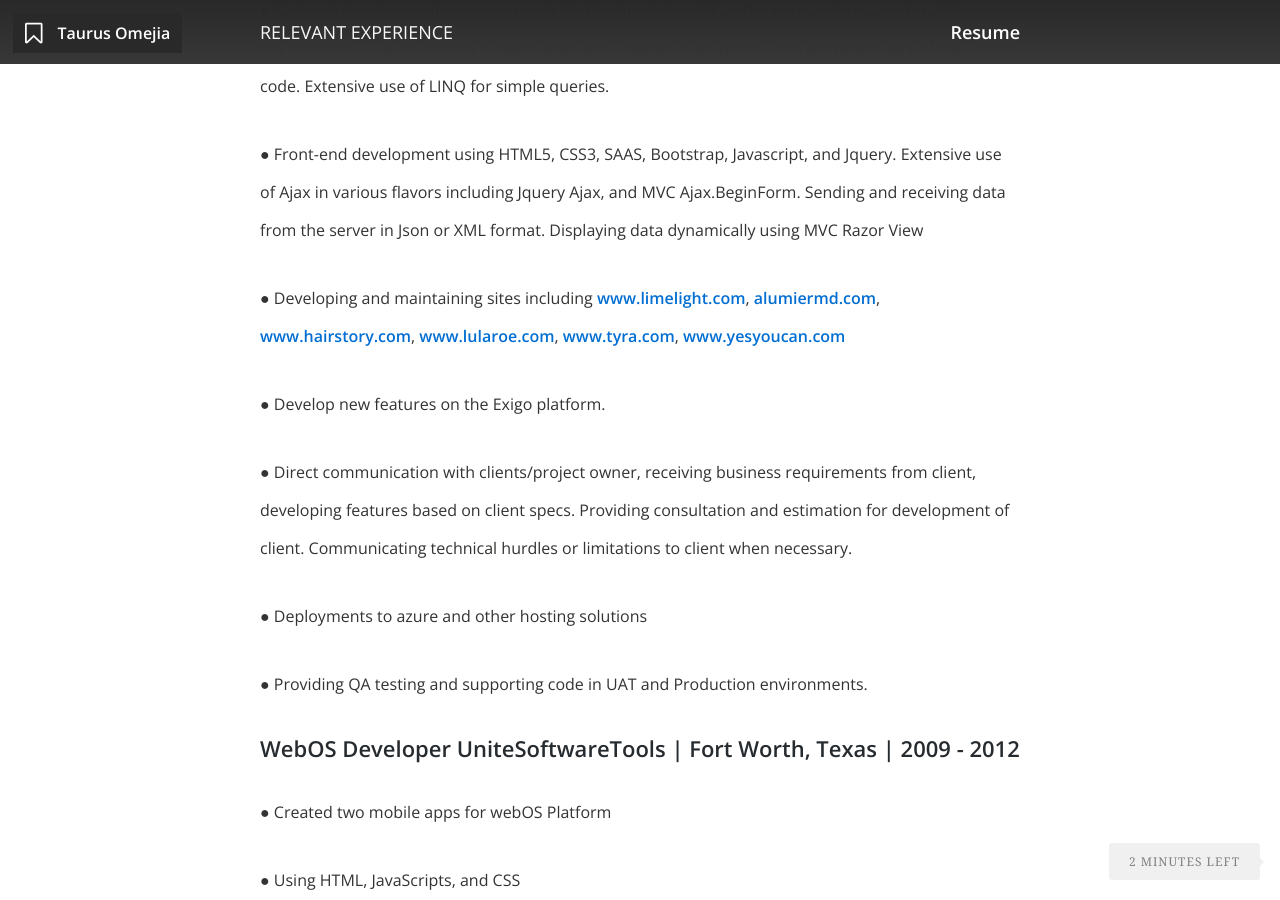
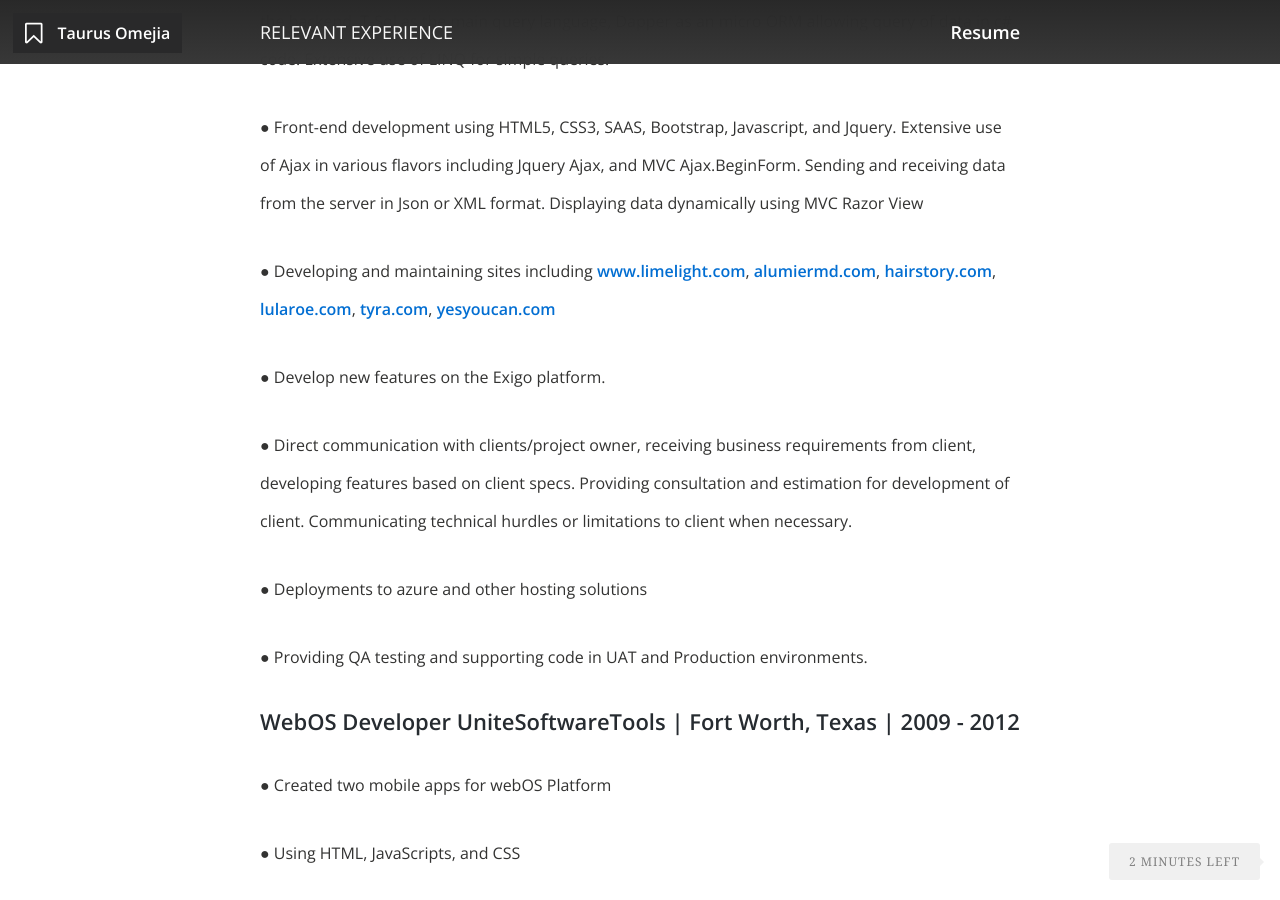
Before and after one commit to bolenton/bolenton.github.io, a Jekyll site: the page built from _posts/2015-01-01-Resume.md, in a window 1280 px wide and 900 px high, scrolled down 679 px. Built offline with Jekyll 4.4.1, drawn with Linux system fonts in a browser that asks for light colours; nearby versions of some CDN libraries; our own code applies the rules of GitHub Pages for plain Markdown files; comment, search, counter and statistics services are not loaded.

Commit message:
Update 2015-01-01-Resume.md

```diff
--- a/_posts/2015-01-01-Resume.md
+++ b/_posts/2015-01-01-Resume.md
@@ -1,4 +1,4 @@
-# Taurus Omejia
+## Taurus Omejia
 2502 Riverside PKWY APT 1035 • Grand Prairie, TX 75050
 682-333-7362 - bolenton@gmail.com
 
@@ -24,8 +24,7 @@
 data dynamically using MVC Razor View
 
 ● Developing and maintaining sites including
-[www.limelight.com](www.limelight.com), [alumiermd.com](alumiermd.com), [www.hairstory.com](www.hairstory.com),
-[www.lularoe.com](www.lularoe.com), [www.tyra.com](www.tyra.com), [www.yesyoucan.com](www.yesyoucan.com)
+[www.limelight.com](www.limelight.com), [alumiermd.com](https://www.alumiermd.com), [hairstory.com](https://www.hairstory.com), [lularoe.com](https://www.lularoe.com), [tyra.com](https://www.tyra.com), [yesyoucan.com](www.yesyoucan.com)
 
 ● Develop new features on the Exigo platform.
 
```
